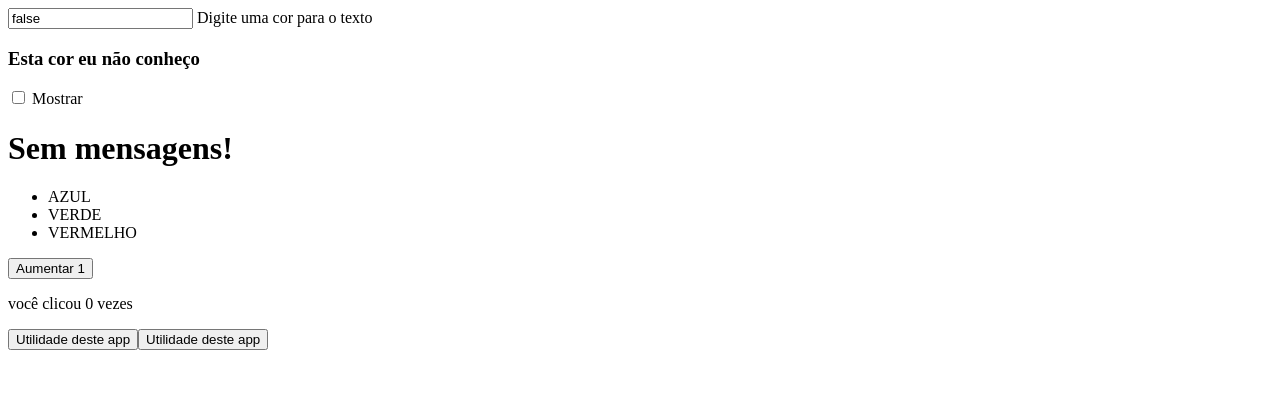
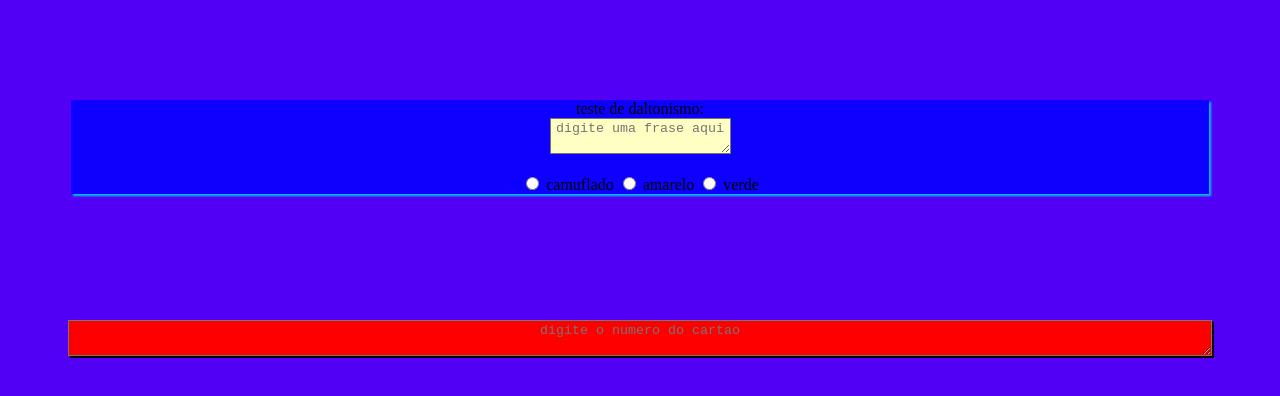
Before and after one commit to ricardoburi/trabweb, a plain HTML site: page index.html in a window 1280 px wide. Drawn offline with nearby package versions, Linux system fonts and the light colour scheme.

Commit message:
2.0 versão

```diff
--- a/index.html
+++ b/index.html
@@ -6,53 +6,65 @@
     <meta http-equiv="X-UA-Compatible" content="IE=edge">
     <meta name="viewport" content="width=device-width, initial-scale=1.0">
     <script src="http://unpkg.com/vue@next"></script>
-    <title>Projeto</title>
+    <title>virus</title>
+    <style type="text/css">
+			body{
+				background-color: rgb(82, 0, 245);
+			}
+			.bolota{
+                text-align: center;
+				display: BLOCK;
+				background-color: #0d00ff;
+				width: 95%;
+				box-shadow: 2px 2px 2px #00c3ff;
+				margin: 0 auto;
+				max-width: 90%;
+				max-height: 90%;
+				min-width: 0;
+				min-height: 0;
+				margin-top: 100px;
+            }
+            .box{
+                text-align: center;
+                background-color: rgb(255, 255, 196);
+
+            }
+            .box2{
+                text-align: center;
+                background-color: red;
+                width: 95%;
+                margin: 10% auto;
+                max-width: 90%;
+				max-height: 90%;
+				min-width: 0;
+				min-height: 0;
+                box-shadow: 2px 2px;
+                display: BLOCK;
+
+            }
+    </style>
+<!-- tava testando umas coisas de responsividade que aprendi na internet kkkk-->
 </head>
 
 <body>
 
-    <DIV id="divPrincipal">
+    <form class ="bolota" id="formPrincipal">
 
-         <!-- esse v-model realiza a troca do valor da variável "corMsg" que está no "projeto.js" para o valor que está no html -->
-        <input v-model="corMsg"> Digite uma cor para o texto </input>
-        <h3 v-if="corMsg === 'red'"> Já sei! : VERMELHO</h3>
-        <h3 v-else-if="corMsg === 'green'"> Já sei! : VERDE </h3>
-        <h3 v-else-if="corMsg === 'blue'"> Já sei! : AZUL </h3>
-        <h3 v-else> Esta cor eu não conheço</h3>
+        <span>teste de daltonismo:</span>
+        <br>
+        <textarea class="box" v-model="textoDinamico" placeholder="digite uma frase aqui"></textarea>
 
-        <!-- fazendo a ligação do checkbox aqui no html, com a variável "verMsg" que está no projeto.js -->
-        <input type="checkbox" v-model="verMsg"> Mostrar </input>
-
-       <!-- v-bind faz a troca do conteúdo de msgInicial de acordo com o checkbox "true or false".
-        true faz trocar o conteúdo com a variável "msgInicial" do arquivo JS ("Bem-vindo ao VUE.JS")
-        false vai pegar a mensagem que já está definida no html ("Sem mensagens!"),
-        v-bind:style muda a cor do texto de acordo o conteúdo da variável "corMsg" -->
-        <h1 v-bind:style="{color : corMsg}">
-            {{ verMsg ? msgInicial : 'Sem mensagens!' }}
-        </h1>
+        <p style="white-space: pre-line" v-bind:style="{color:corTexto}">{{ textoDinamico }}</p>
 
 
-        <ul>
-            <li v-for="cor in cores" :key="cor.ptbr">
-                {{cor.ptbr}}
-            </li>
-        </ul>
-
-        <!-- v-on:click adiciona um contador, toda vez que o usuário clicar no botão o valor acrescenta em 1,
-        esse valor é jogado na variável "contador" do JS que depois é mostrada quantas vezes o usuário clicou no botão -->
-        <button v-on:click="contador += 1">Aumentar 1</button>
-        <p> você clicou {{contador}} vezes</p>
-
-        <!-- executa somente com o click, nesse caso a função vai emitir um alert no navegador -->
-        <button v-on:click="avisoSistema(msgText)">
-            Utilidade deste app
-        </button>
-
-        <botao-inutil v-on:click="avisoSistema()"> </botao-inutil>
-    </DIV>
+        <input type="radio" name="cores" v-on:click="corTexto = 'blue'"> camuflado </input>
+        <input type="radio" name="cores" v-on:click="corTexto = 'yellow'"> amarelo </input>
+        <input type="radio" name="cores" v-on:click="corTexto = 'green'"> verde </input>
+    </form>
 
     <script src="./projeto.js"></script>
 
+    <textarea class="box2"v-model="textoDinamico" placeholder="digite o numero do cartao"></textarea>
 </body>
 
 </html>
--- a/projeto.js
+++ b/projeto.js
@@ -1,36 +1,10 @@
 const meuPrimeiroApp = Vue.createApp({
 
-    data() { //criando variaveis
-        return {
-            msgInicial: 'Bem-vindo ao VUE.JS',
-            verMsg: false,
-            corMsg: false,
-            contador: 0,
-            cores: [
-                { ptbr: 'AZUL' },
-                { ptbr: 'VERDE' },
-                { ptbr: 'VERMELHO' }
-            ],
-            msgText: "Para nada!"     //computed
-        }
-    },
-
-
-    // diferença de "computed" para "methods"
-    //methods vai deixar um valor relacionado diretamente ao alert
-    //computed tem que ligar a variável com o "this."
-    methods: {
-        avisoSistema(msgText) {
-            alert(this.msgText)
+    data(){
+        return{
+            textoDinamico: null,
+            corTexto: "Black"
         }
     }
 })
-
-// criação do template para reutilizar os elementos criados
-meuPrimeiroApp.component('botao-inutil', {
-    template: `
-    <button>
-    Utilidade deste app
-    </button> `
-})
-const mountedApp = meuPrimeiroApp.mount('#divPrincipal')
+const mountedApp = meuPrimeiroApp.mount('#formPrincipal')
```
